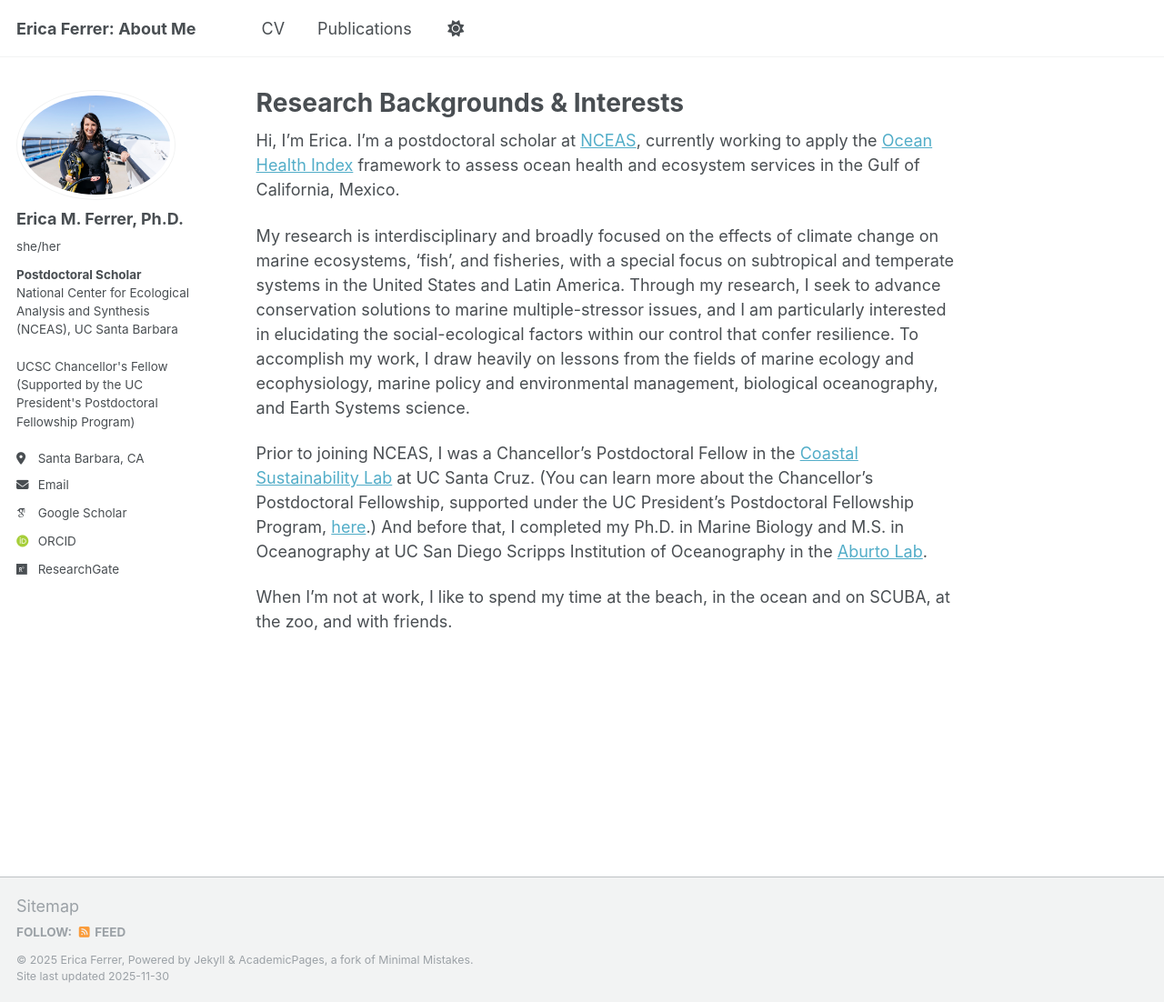
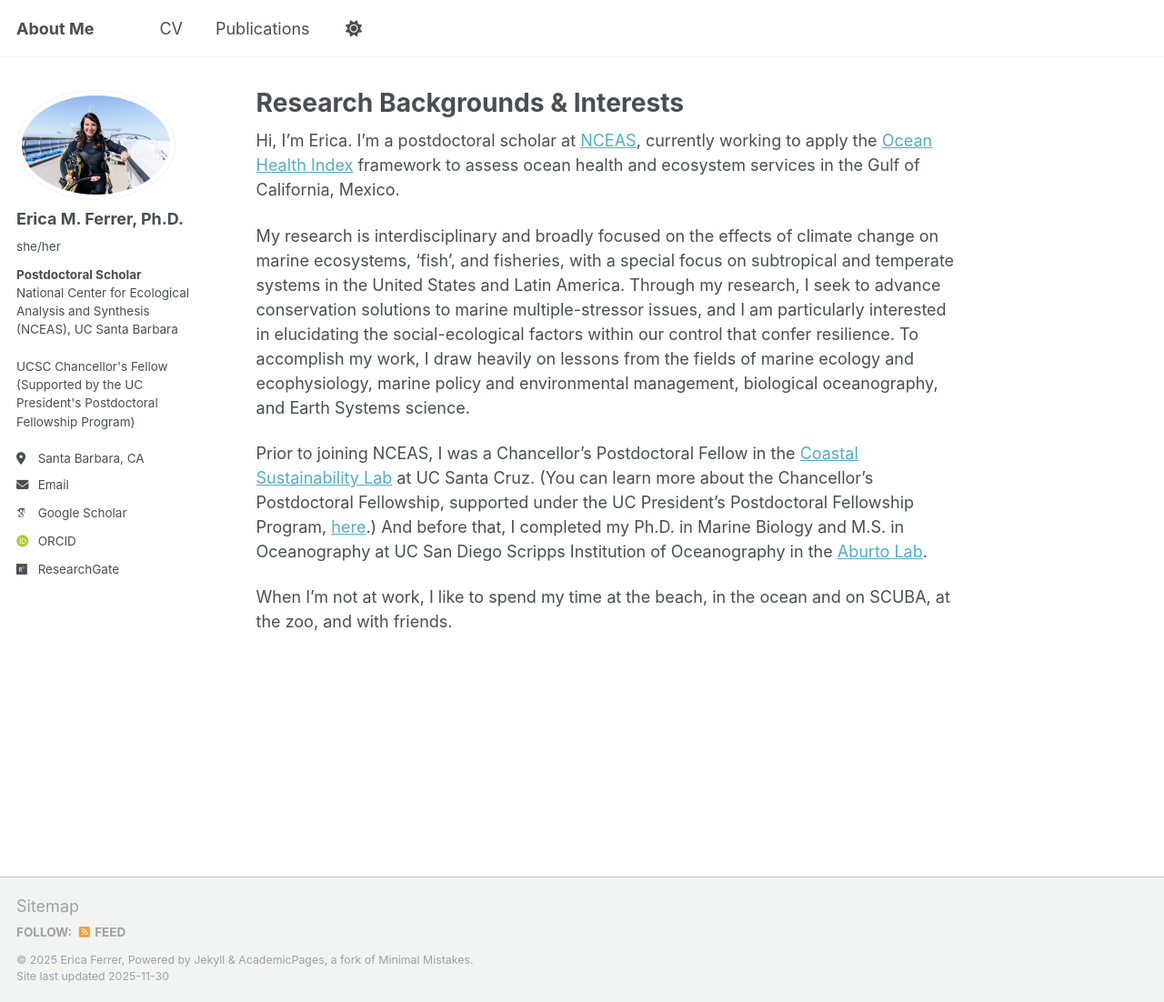
Before and after one commit to emferrer/emferrer.github.io, a Jekyll site: the page built from _pages/about.md, in a window 1280 px wide and 1102 px high. Shown: the whole window at 91% size. Built offline with Jekyll 4.4.1, drawn with Linux system fonts in a browser that asks for light colours; some web fonts are replaced; a script that is not in the unit is left out.

Commit message:
Update _config.yml
About Me

```diff
--- a/_config.yml
+++ b/_config.yml
@@ -8,7 +8,7 @@
 # Basic Site Settings
 locale                   : "en-US"
 site_theme               : "default"
-title                    : "Erica Ferrer: About Me"
+title                    : "About Me"
 title_separator          : "-"
 name                     : &name "Erica Ferrer"
 description              : &description "personal description"
```
